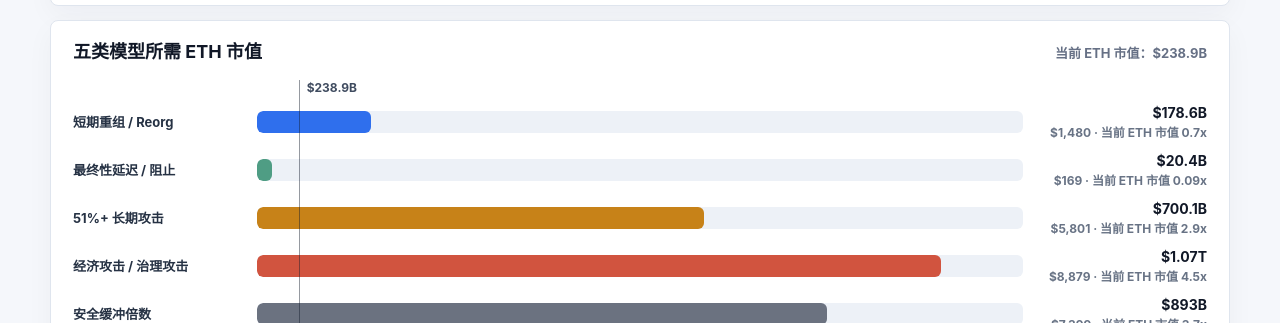
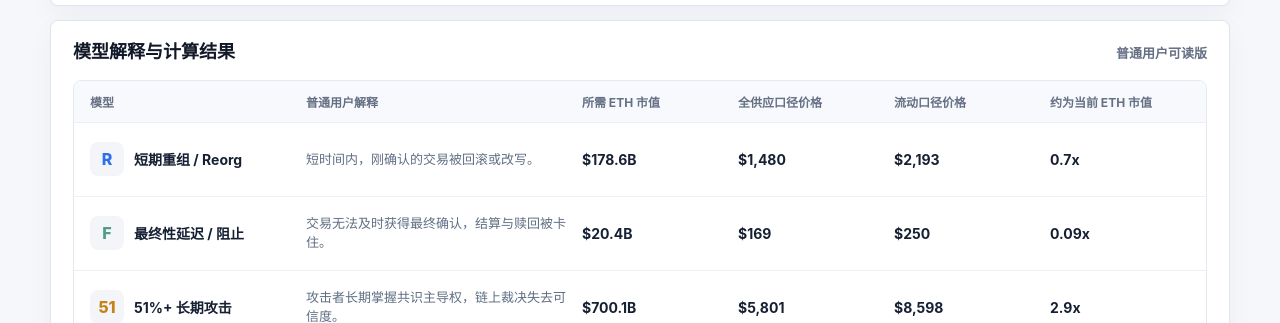
Before and after one commit to yinlynette705-maker/rwa-eth-security-calculator, a plain HTML site: page index.html in a window 1280 px wide. Shown: the part 477-800 px from the top of the page. Drawn offline with Linux system fonts and the light colour scheme.

Commit message:
Remove market cap chart section

```diff
--- a/index.html
+++ b/index.html
@@ -112,41 +112,6 @@
     }
     .section-title span { color: #667085; font-size: 13px; font-weight: 650; }
 
-    .chart {
-      position: relative;
-      display: grid;
-      gap: 12px;
-      padding-top: 24px;
-    }
-    .marker {
-      position: absolute;
-      inset: 0 auto 0 var(--marker-left);
-      width: 1px;
-      background: rgba(20, 30, 46, 0.45);
-      pointer-events: none;
-    }
-    .marker span {
-      position: absolute;
-      top: 0;
-      left: 8px;
-      white-space: nowrap;
-      color: #3f4b5f;
-      font-size: 12px;
-      font-weight: 700;
-    }
-    .bar-row {
-      display: grid;
-      grid-template-columns: 170px minmax(160px, 1fr) 170px;
-      align-items: center;
-      gap: 14px;
-    }
-    .bar-label { color: #263244; font-size: 13px; font-weight: 700; }
-    .bar-track { height: 22px; overflow: hidden; border-radius: 6px; background: #edf1f7; }
-    .bar-fill { height: 100%; border-radius: 6px; }
-    .bar-value { display: grid; gap: 2px; justify-items: end; }
-    .bar-value b { color: #111827; font-size: 14px; }
-    .bar-value span { color: #687385; font-size: 12px; font-weight: 650; }
-
     .model-table {
       overflow-x: auto;
       border: 1px solid #e4e9f1;
@@ -196,8 +161,6 @@
       .page { width: min(100% - 28px, 720px); padding-top: 24px; }
       .header, .control-header, .section-title { display: grid; }
       .metrics { grid-template-columns: repeat(2, minmax(0, 1fr)); }
-      .bar-row { grid-template-columns: 1fr; gap: 7px; }
-      .bar-value { justify-items: start; }
       .table-head { display: none; }
       .table-row { grid-template-columns: 1fr; gap: 8px; min-width: 0; }
     }
@@ -244,14 +207,6 @@
       </div>
       <input id="rwa-slider" type="range" aria-label="RWA 总规模">
       <div class="marks"><span>$100B</span><span>$500B</span><span>$1T</span><span>$5T</span><span>$10T</span></div>
-    </section>
-
-    <section class="panel">
-      <div class="section-title">
-        <h2>五类模型所需 ETH 市值</h2>
-        <span id="current-cap">当前 ETH 市值：-</span>
-      </div>
-      <div class="chart" id="chart"></div>
     </section>
 
     <section class="panel">
@@ -323,8 +278,6 @@
 
     function render() {
       const results = getResults();
-      const chartMax = Math.max(snapshot.eth.marketCapUsd, ...results.map(item => item.requiredMarketCap)) * 1.12;
-      const markerLeft = Math.min(100, snapshot.eth.marketCapUsd / chartMax * 100);
 
       document.getElementById("date").textContent = "数据日期 " + snapshot.updatedAt;
       document.getElementById("metric-rwa").textContent = formatUsd(snapshot.rwa.ethChainTotalUsd);
@@ -333,17 +286,6 @@
       document.getElementById("metric-supply").textContent = trim(snapshot.eth.supply / 1000000) + "M ETH";
       document.getElementById("metric-staking").textContent = (snapshot.eth.stakingRatio * 100).toFixed(1) + "%";
       document.getElementById("rwa-value").textContent = formatUsd(rwaScale);
-      document.getElementById("current-cap").textContent = "当前 ETH 市值：" + formatUsd(snapshot.eth.marketCapUsd);
-
-      const chart = document.getElementById("chart");
-      chart.style.setProperty("--marker-left", markerLeft + "%");
-      chart.innerHTML = `<div class="marker"><span>${formatUsd(snapshot.eth.marketCapUsd)}</span></div>` + results.map(item => `
-        <div class="bar-row">
-          <div class="bar-label">${item.name}</div>
-          <div class="bar-track"><div class="bar-fill" style="width:${Math.max(2, item.requiredMarketCap / chartMax * 100)}%; background:${item.color}"></div></div>
-          <div class="bar-value"><b>${formatUsd(item.requiredMarketCap)}</b><span>${formatPrice(item.ethPrice)} · 当前 ETH 市值 ${item.multiple.toFixed(item.multiple < 0.1 ? 2 : 1)}x</span></div>
-        </div>
-      `).join("");
 
       document.getElementById("model-rows").innerHTML = results.map(item => `
         <div class="table-row">
```
